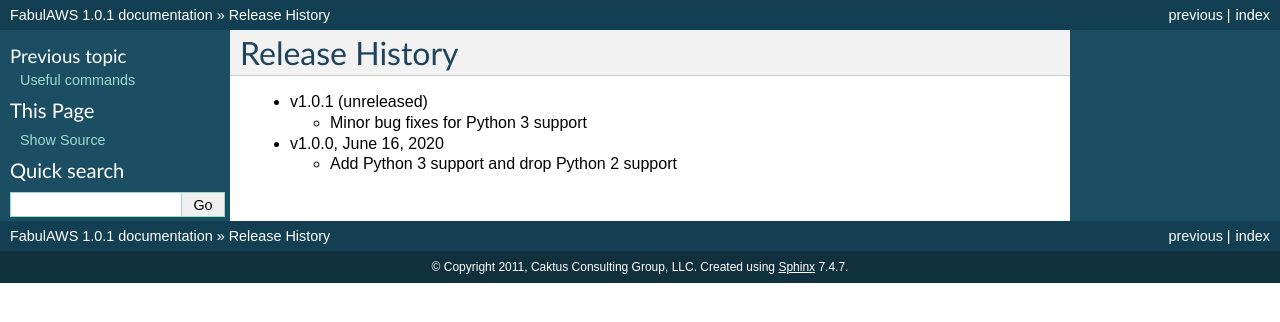
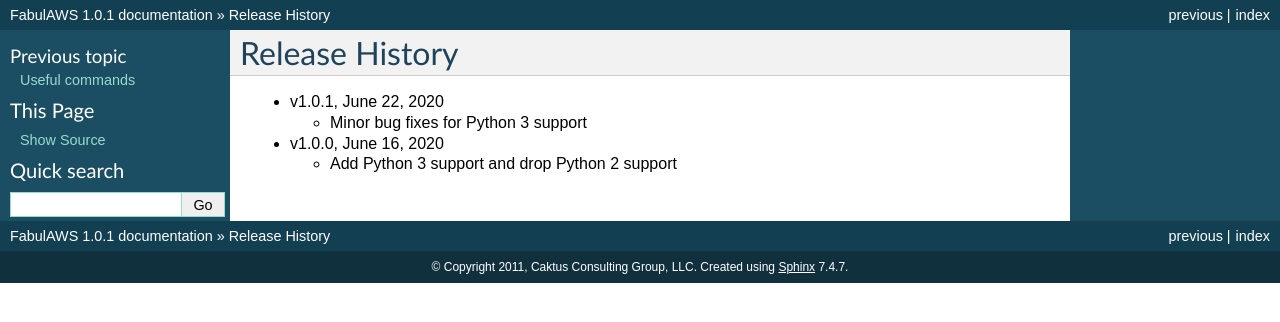
Before and after one commit to caktus/fabulaws, a Sphinx documentation site: the page built from docs/releases.rst, in a window 1280 px wide. Shown: the top 322 px of the page. Built offline with Sphinx 7.4.7, drawn with Linux system fonts in a browser that asks for light colours.

Commit message:
Update release history for 1.0.1

```diff
--- a/docs/releases.rst
+++ b/docs/releases.rst
@@ -1,7 +1,7 @@
 Release History
 ===============
 
-* v1.0.1 (unreleased)
+* v1.0.1, June 22, 2020
 
   * Minor bug fixes for Python 3 support
 
```
